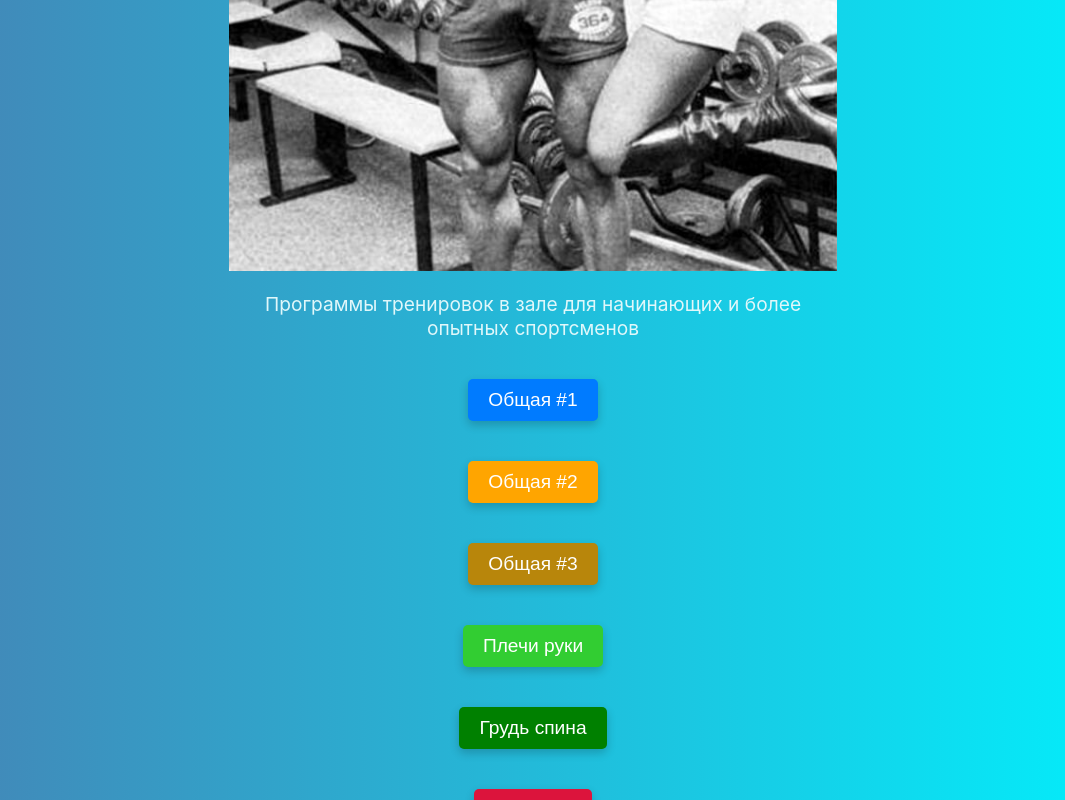
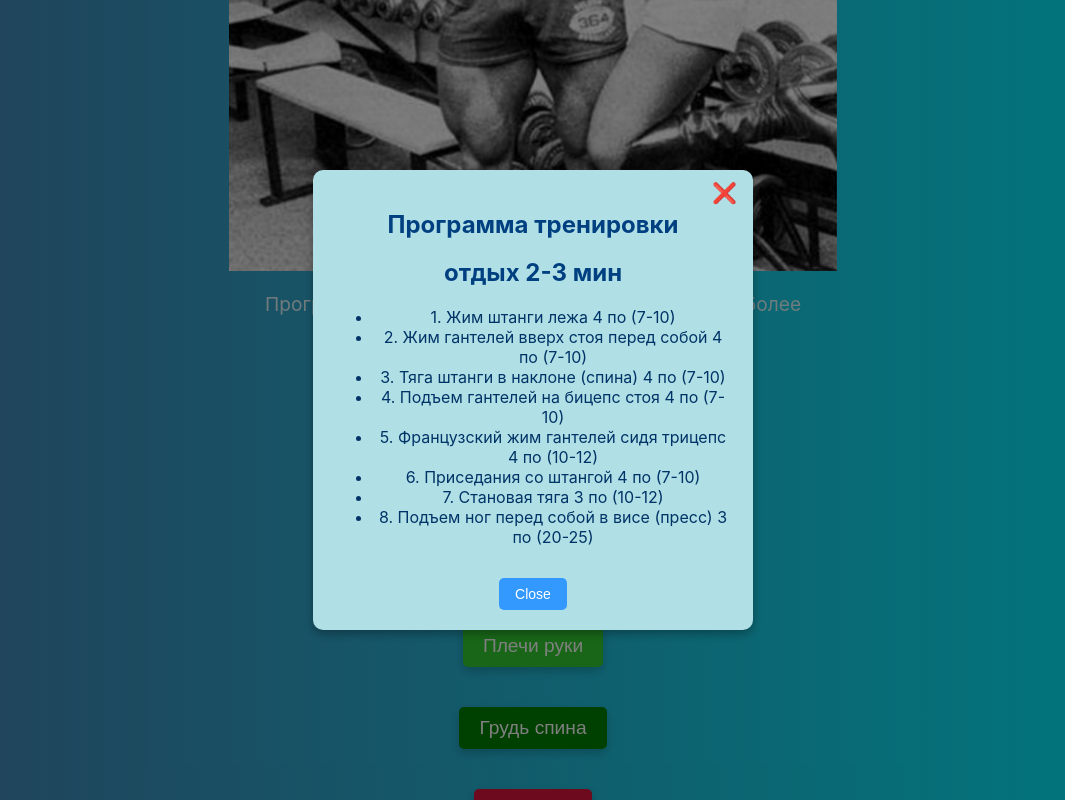
Before and after one commit to Alex21777now/DEV-UNIVER, a React (Create React App) app in the folder client/: page / in a window 1280 px wide. Both pictures are taken after a click on the button "Общая #1". Shown: the part 553-1353 px from the top of the page, without its empty margins (107-1172 px from the left). Built offline with nearby package versions, Linux system fonts and the light colour scheme; no server answers.

Commit message:
1st program pitched

```diff
--- a/client/src/App.js
+++ b/client/src/App.js
@@ -3,6 +3,8 @@ import './App.css';
 import MovieList from './Components/MovieList';
 import styled from "styled-components";
 import movieBackground from "./images/Shwartc2.jpg";
+import { useState } from "react";
+
 // Адаптивный контейнер
 const Container = styled.div`
   display: flex;
@@ -79,7 +81,21 @@ const Button = styled.button`
   }
 `;
 
+const a = [
+  "1. Жим штанги лежа                        4 по (7-10)",
+  "2. Жим гантелей вверх стоя перед собой    4 по (7-10)",
+  "3. Тяга штанги в наклоне (спина)          4 по (7-10)",
+  "4. Подъем гантелей на бицепс стоя         4 по (7-10)",
+  "5. Французский жим гантелей сидя трицепс  4 по (10-12)",
+  "6. Приседания со штангой                  4 по (7-10)",
+  "7. Становая тяга                          3 по (10-12)",
+  "8. Подъем ног перед собой в висе (пресс)  3 по (20-25)"
+];
+
 function App() {
+
+  const [isOpen, setIsOpen] = useState(false);
+
   return (
     <Container>
       <Title>DEV-UNIVER.VERCEL.APP</Title>
@@ -95,7 +111,79 @@ function App() {
         />
       <Text>Программы тренировок в зале для начинающих и более опытных спортсменов</Text>
 
-      <Button>Общая  #1</Button><br></br>
+      <Button onClick={() => setIsOpen(true)}>Общая  #1</Button><br></br>
+      {isOpen && (
+        <div
+          style={{
+            position: "fixed",
+            top: 0,
+            left: 0,
+            width: "100vw",
+            height: "100vh",
+            background: "rgba(0, 0, 0, 0.5)",
+            display: "flex",
+            justifyContent: "center",
+            alignItems: "center",
+          }}
+        >
+          <div
+            style={{
+              background: "#B0E0E6", // Светло-голубой фон
+              padding: "20px",
+              borderRadius: "10px",
+              width: "400px",
+              position: "relative",
+              boxShadow: "0px 4px 10px rgba(0, 0, 0, 0.3)",
+              textAlign: "center",
+            }}
+          >
+            {/* Кнопка-крестик (Закрыть) */}
+            <button
+              onClick={() => setIsOpen(false)}
+              style={{
+                position: "absolute",
+                top: "10px",
+                right: "10px",
+                background: "transparent",
+                border: "none",
+                fontSize: "20px",
+                cursor: "pointer",
+                color: "#333",
+              }}
+            >
+              ❌
+            </button>
+
+            {/* Текст в модальном окне */}
+            <h2 style={{ color: "#004080" }}>Программа тренировки</h2>
+            <h2 style={{ color: "#004080" }}>отдых 2-3 мин</h2>
+            <p style={{ color: "#003366" }}>
+            <ul>
+        {a.map((exercise, index) => (
+          <li key={index}>{exercise}</li>
+        ))}
+            </ul>
+            </p>
+
+            {/* Кнопка закрытия */}
+            <button
+              onClick={() => setIsOpen(false)}
+              style={{
+                marginTop: "15px",
+                padding: "8px 16px",
+                fontSize: "14px",
+                background: "#3399FF",
+                color: "#fff",
+                border: "none",
+                borderRadius: "5px",
+                cursor: "pointer",
+              }}
+            >
+              Close
+            </button>
+          </div>
+        </div>
+      )}
       <Button style={{ background: "#FFA500" }}>Общая  #2</Button><br></br>
       <Button style={{ background: "#B8860B" }}>Общая  #3</Button><br></br>
       <Button style={{ background: "#32CD32" }}>Плечи руки</Button><br></br>
```
